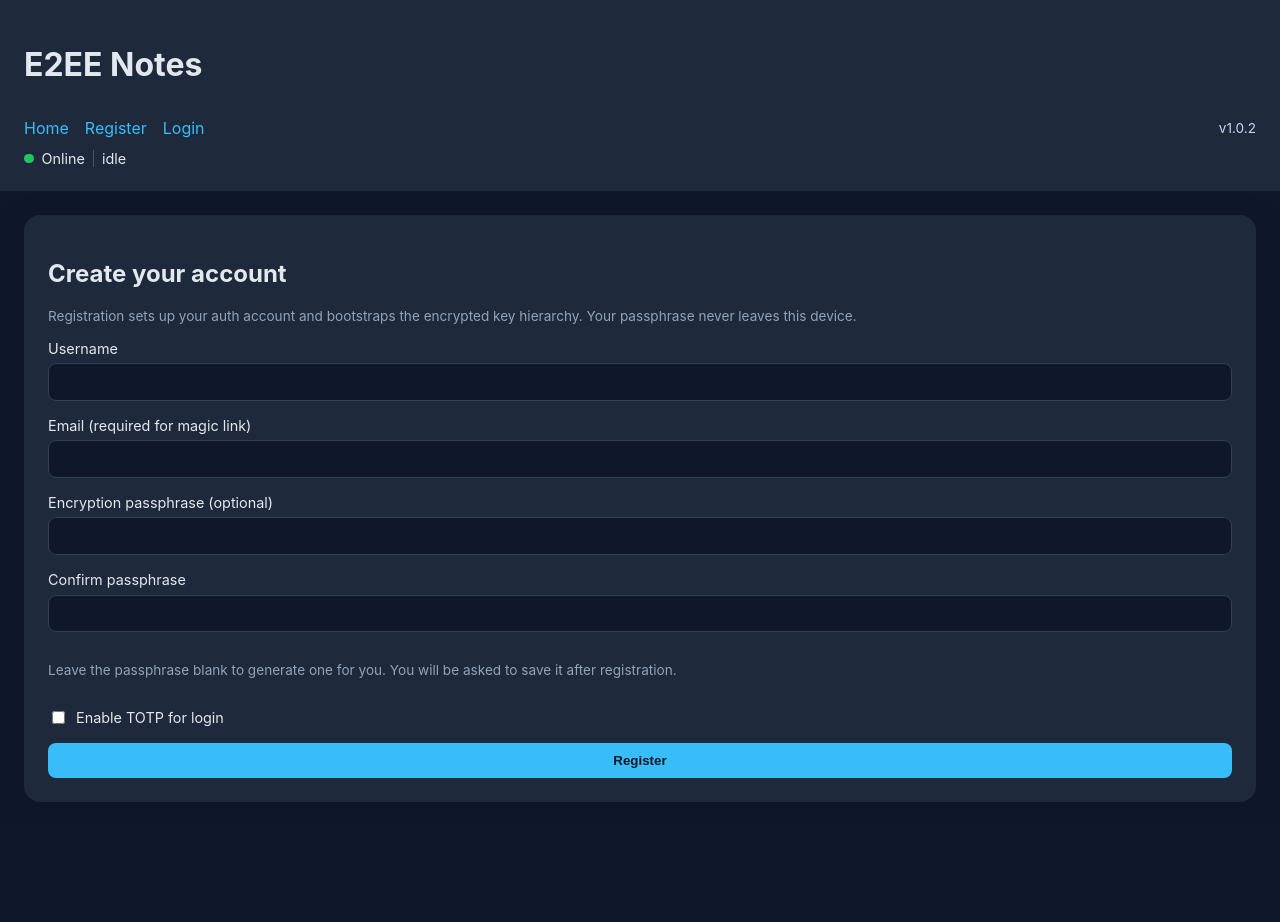
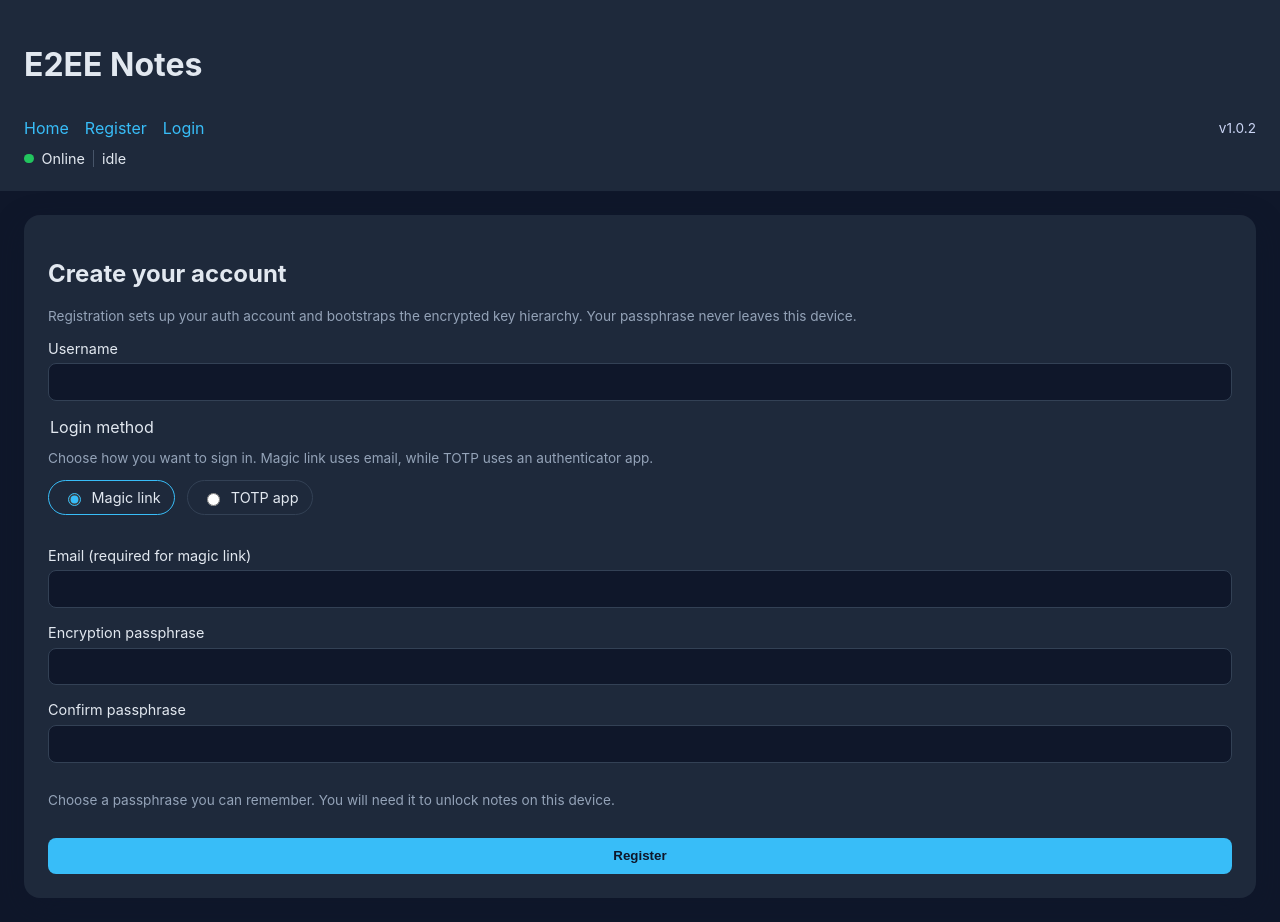
Before and after one commit to steepbike2526/e2ee_template, a SvelteKit app: page /register in a window 1280 px wide. Before the commit the page ends 826 px from the top, so only its background shows below. Built offline with nearby package versions, Linux system fonts and the light colour scheme; no server answers.

Commit message:
Require passphrase on registration

```diff
--- a/src/routes/register/+page.svelte
+++ b/src/routes/register/+page.svelte
@@ -6,33 +6,33 @@
   import { registerDevice, registerUser, storeMasterWrappedDek } from '$lib/api';
   import { setSession } from '$lib/session';
   import { dekStore } from '$lib/state';
-  import { nanoid } from 'nanoid';
 
   let username = '';
   let email = '';
   let passphrase = '';
   let confirmPassphrase = '';
-  let generatedPassphrase = '';
+  let authMethod = 'magic';
   let enableTotp = false;
   let totpSecret = '';
   let error = '';
   let loading = false;
   let registrationComplete = false;
+  let showSetupStep = false;
+  let copiedSecret = '';
+
+  $: enableTotp = authMethod === 'totp';
 
   const validate = () => {
     if (!username.trim()) return 'Username is required.';
     if (!enableTotp && !email.trim()) return 'Email is required unless you enable TOTP.';
-    if (passphrase || confirmPassphrase) {
-      if (!passphrase || passphrase.length < 8) return 'Passphrase must be at least 8 characters.';
-      if (passphrase !== confirmPassphrase) return 'Passphrases do not match.';
-    }
+    if (!passphrase || passphrase.length < 8) return 'Passphrase must be at least 8 characters.';
+    if (passphrase !== confirmPassphrase) return 'Passphrases do not match.';
     return '';
   };
 
   const handleSubmit = async () => {
     error = validate();
     if (error) return;
-    generatedPassphrase = '';
     loading = true;
     try {
       const response = await registerUser({
@@ -40,11 +40,7 @@
         email: email.trim() ? email.trim() : undefined,
         enableTotp
       });
-      const resolvedPassphrase = passphrase?.trim() ? passphrase : nanoid(24);
-      if (!passphrase?.trim()) {
-        generatedPassphrase = resolvedPassphrase;
-      }
-      const masterKey = await deriveMasterKey(resolvedPassphrase, response.e2eeSalt);
+      const masterKey = await deriveMasterKey(passphrase, response.e2eeSalt);
       const dek = await generateAesKey();
       const deviceBundle = await createDeviceKeyBundle(masterKey.keyBytes);
       const wrappedDek = await wrapDekForDevice(dek, deviceBundle.deviceKey);
@@ -79,7 +75,8 @@
       dekStore.set(dek);
       totpSecret = response.totpSecret ?? '';
       registrationComplete = true;
-      if (!totpSecret && !generatedPassphrase) {
+      showSetupStep = enableTotp;
+      if (!showSetupStep) {
         await goto(`${base}/notes`);
       }
     } catch (err) {
@@ -92,6 +89,22 @@
   const handleContinue = async () => {
     await goto(`${base}/notes`);
   };
+
+  const handleCopy = async (value, label) => {
+    if (!value) return;
+    try {
+      await navigator.clipboard.writeText(value);
+      copiedSecret = `${label} copied`;
+      setTimeout(() => {
+        if (copiedSecret === `${label} copied`) {
+          copiedSecret = '';
+        }
+      }, 2000);
+    } catch (err) {
+      copiedSecret = 'Copy failed';
+      console.error(err);
+    }
+  };
 </script>
 
 <section class="card">
@@ -101,21 +114,39 @@
     device.
   </p>
 
-  {#if registrationComplete && (totpSecret || generatedPassphrase)}
+  {#if registrationComplete && showSetupStep}
     <div class="totp-card">
-      {#if generatedPassphrase}
-        <h3>Save your encryption passphrase</h3>
-        <p class="helper">
-          We generated a passphrase because none was provided. Store it somewhere safe before continuing.
-        </p>
-        <div class="totp-secret">{generatedPassphrase}</div>
-      {/if}
       {#if totpSecret}
         <h3>Save your TOTP secret</h3>
         <p class="helper">
           Add this secret to your authenticator app. This is shown only once. Store it somewhere safe before continuing.
         </p>
-        <div class="totp-secret">{totpSecret}</div>
+        <div class="secret-row">
+          <div class="totp-secret">{totpSecret}</div>
+          <button
+            class="copy-button"
+            type="button"
+            on:click={() => handleCopy(totpSecret, 'TOTP secret')}
+            aria-label="Copy TOTP secret"
+          >
+            <svg viewBox="0 0 24 24" aria-hidden="true">
+              <path
+                d="M8 6.5A2.5 2.5 0 0 1 10.5 4h7A2.5 2.5 0 0 1 20 6.5v7A2.5 2.5 0 0 1 17.5 16h-7A2.5 2.5 0 0 1 8 13.5z"
+              />
+              <path
+                d="M4 10.5A2.5 2.5 0 0 1 6.5 8h7A2.5 2.5 0 0 1 16 10.5v7A2.5 2.5 0 0 1 13.5 20h-7A2.5 2.5 0 0 1 4 17.5z"
+              />
+            </svg>
+            Copy
+          </button>
+        </div>
+      {:else if enableTotp}
+        <p class="helper error">
+          We were unable to retrieve a TOTP secret. Please try registering again or contact support.
+        </p>
+      {/if}
+      {#if copiedSecret}
+        <p class="helper copy-feedback" aria-live="polite">{copiedSecret}</p>
       {/if}
       <button on:click|preventDefault={handleContinue}>Continue to notes</button>
     </div>
@@ -125,28 +156,38 @@
       Username
       <input bind:value={username} autocomplete="username" />
     </label>
+    <fieldset class="auth-toggle">
+      <legend>Login method</legend>
+      <p class="helper">
+        Choose how you want to sign in. Magic link uses email, while TOTP uses an authenticator app.
+      </p>
+      <div class="auth-options">
+        <label class:active={authMethod === 'magic'}>
+          <input type="radio" bind:group={authMethod} value="magic" />
+          Magic link
+        </label>
+        <label class:active={authMethod === 'totp'}>
+          <input type="radio" bind:group={authMethod} value="totp" />
+          TOTP app
+        </label>
+      </div>
+    </fieldset>
     <label>
       Email {enableTotp ? '(optional for TOTP)' : '(required for magic link)'}
       <input bind:value={email} type="email" autocomplete="email" />
     </label>
     <label>
-      Encryption passphrase (optional)
+      Encryption passphrase
       <input bind:value={passphrase} type="password" autocomplete="new-password" />
     </label>
     <label>
       Confirm passphrase
       <input bind:value={confirmPassphrase} type="password" autocomplete="new-password" />
     </label>
-    <p class="helper">
-      Leave the passphrase blank to generate one for you. You will be asked to save it after registration.
-    </p>
-    <label class="inline">
-      <input type="checkbox" bind:checked={enableTotp} />
-      Enable TOTP for login
-    </label>
+    <p class="helper">Choose a passphrase you can remember. You will need it to unlock notes on this device.</p>
     {#if enableTotp}
       <p class="helper">
-        If you skip email, you will only be able to log in with TOTP.
+        If you skip email, you will only be able to log in with TOTP. Keep your authenticator app in a safe place.
       </p>
     {/if}
 
@@ -176,11 +217,68 @@
     border: 1px solid #334155;
     color: #e2e8f0;
     word-break: break-all;
+    flex: 1;
   }
 
-  .inline {
+  .secret-row {
     display: flex;
-    gap: 0.5rem;
+    gap: 0.75rem;
     align-items: center;
   }
+
+  .copy-button {
+    display: inline-flex;
+    align-items: center;
+    gap: 0.5rem;
+    border-radius: 999px;
+    padding: 0.45rem 0.85rem;
+    border: 1px solid #334155;
+    background: #0b1220;
+    color: #e2e8f0;
+    font-weight: 600;
+  }
+
+  .copy-button svg {
+    width: 1rem;
+    height: 1rem;
+    fill: none;
+    stroke: currentColor;
+    stroke-width: 1.6;
+  }
+
+  .copy-feedback {
+    color: #38bdf8;
+    font-weight: 600;
+  }
+
+  .auth-toggle {
+    border: 0;
+    padding: 0;
+    margin: 0 0 1rem;
+  }
+
+  .auth-options {
+    display: flex;
+    gap: 0.75rem;
+    margin-top: 0.5rem;
+  }
+
+  .auth-options label {
+    display: inline-flex;
+    align-items: center;
+    gap: 0.5rem;
+    padding: 0.5rem 0.85rem;
+    border-radius: 999px;
+    border: 1px solid #334155;
+    cursor: pointer;
+  }
+
+  .auth-options label.active {
+    background: #1e293b;
+    border-color: #38bdf8;
+  }
+
+  .auth-options input {
+    accent-color: #38bdf8;
+  }
 </style>
```
